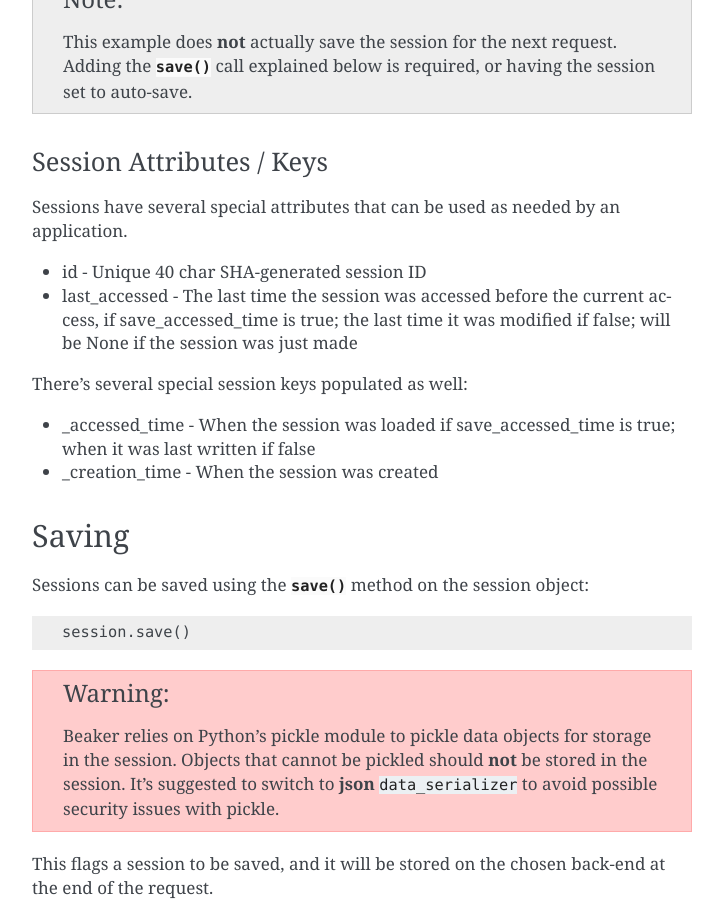
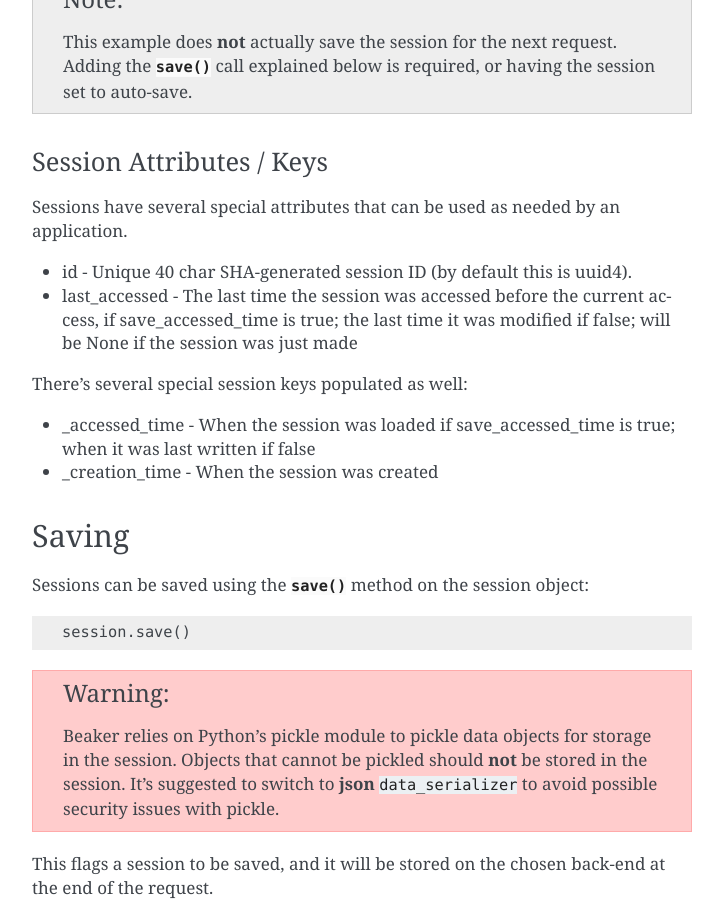
Before and after one commit to bbangert/beaker, a Sphinx documentation site: the page built from beaker/docs/sessions.rst, in a window 1280 px wide and 900 px high, scrolled down 1503 px. Shown: the whole window, without its empty margins (388-1111 px from the left). Built offline with Sphinx 7.4.7, drawn with Linux system fonts in a browser that asks for light colours.

Commit message:
In case people are wondering what algorithm is used there.

```diff
--- a/beaker/docs/sessions.rst
+++ b/beaker/docs/sessions.rst
@@ -82,7 +82,7 @@ Session Attributes / Keys
 Sessions have several special attributes that can be used as needed by an
 application.
 
-* id - Unique 40 char SHA-generated session ID
+* id - Unique 40 char SHA-generated session ID (by default this is uuid4).
 * last_accessed - The last time the session was accessed before the current
   access, if save_accessed_time is true; the last time it was modified if false;
   will be None if the session was just made
```
